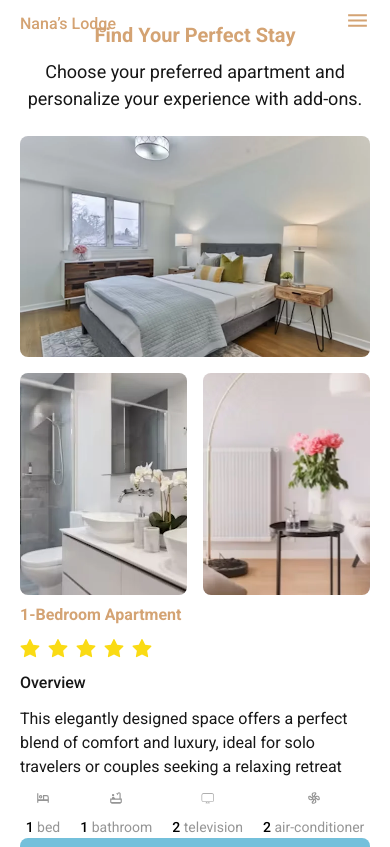
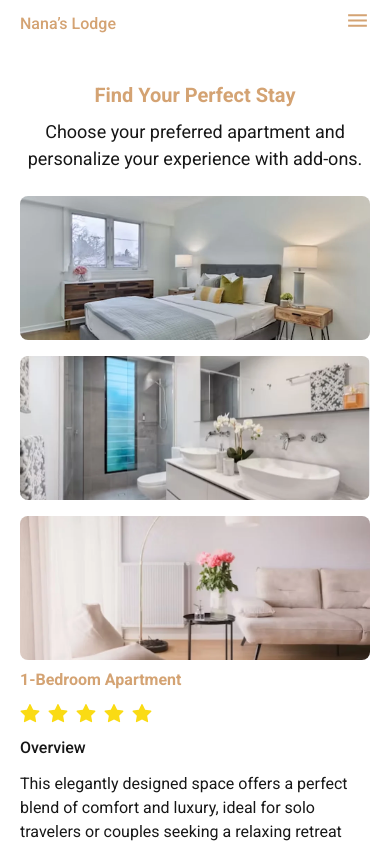
Before and after one commit to silasade/lounge-booking-system-fe, a Next.js app: page /apartment-listing in a window 390 px wide. Shown: the top 847 px of the page. Built offline with nearby package versions, Linux system fonts and the light colour scheme.

Commit message:
fix: apartment listing page

```diff
--- a/src/app/(Routes)/(landing page)/apartment-listing/_local_component/ApartmentCard.tsx
+++ b/src/app/(Routes)/(landing page)/apartment-listing/_local_component/ApartmentCard.tsx
@@ -39,7 +39,7 @@ function ApartmentCard({
             className="object-cover rounded-lg"
           />
         </div>
-        <div className="h-50 w-50 relative">
+        <div className="h-50 w-50 relative col-span-2 sm:col-span-1">
           <Image
             src={sideImageOne}
             fill
@@ -47,7 +47,7 @@ function ApartmentCard({
             className="object-cover rounded-lg"
           />
         </div>
-        <div className="h-50 w-50 relative">
+        <div className="h-50 w-50 relative col-span-2 sm:col-span-1">
           <Image
             src={sideImageTwo}
             fill
@@ -69,26 +69,26 @@ function ApartmentCard({
             Overview
           </h3>
           <p>{overview}</p>
-          <div className="flex flex-row gap-5 items-center justify-center md:justify-normal">
-            <div className="flex flex-col gap-3 text-[14px] md:text-[16px] lg:text-[18px] items-center text-[#959595]">
+          <div className="flex flex-row gap-3 md:gap-5 items-center justify-center md:justify-normal">
+            <div className="flex flex-col gap-3 text-[12px] sm:text-[14px] md:text-[16px] lg:text-[18px] items-center text-[#959595]">
               <Bed />
               <p className="font-[400]">
                 <span className="font-[500] text-black">{noOfBed}</span> bed
               </p>
             </div>
-            <div className="flex flex-col  gap-3 text-[14px] md:text-[16px] lg:text-[18px] items-center text-[#959595]">
+            <div className="flex flex-col  gap-3 text-[12px] sm:text-[14px] md:text-[16px] lg:text-[18px] items-center text-[#959595]">
               <Bathroom />
               <p className="font-[400]">
                 <span className="font-[500] text-black">{noOfBathRoom}</span> bathroom
               </p>
             </div>
-            <div className="flex flex-col gap-3 text-[14px] md:text-[16px] lg:text-[18px] items-center text-[#959595]">
+            <div className="flex flex-col gap-3 text-[12px] sm:text-[14px] md:text-[16px] lg:text-[18px] items-center text-[#959595]">
               <Television />
               <p className="font-[400]">
                 <span className="font-[500] text-black">{noOfTele}</span> television
               </p>
             </div>
-            <div className="flex flex-col gap-3 text-[14px] md:text-[16px] lg:text-[18px] items-center text-[#959595]">
+            <div className="flex flex-col gap-3 text-[12px] sm:text-[14px] md:text-[16px] lg:text-[18px] items-center text-[#959595]">
               <Fan />
               <p className="font-[400]">
                 <span className="font-[500] text-black">{noOfAC}</span> air-conditioner
--- a/src/app/(Routes)/(landing page)/apartment-listing/page.tsx
+++ b/src/app/(Routes)/(landing page)/apartment-listing/page.tsx
@@ -46,7 +46,7 @@ function ApartmentList() {
   ];
 
   return (
-    <div className="flex flex-col p-5 md:p-[35px] md:p-[35px] lg:p-[65px] lg:p-[65px] gap-6">
+    <div className="flex flex-col p-5 pt-20 md:pt-0 md:p-[35px] md:p-[35px] lg:p-[65px] lg:p-[65px] gap-6">
       <div className="flex flex-col gap-2 md:gap-3 text-center">
         <h1 className="text-secondary text-[20px] md:text-[24px] lg:text-[32px] font-[700]">
           Find Your Perfect Stay
```
